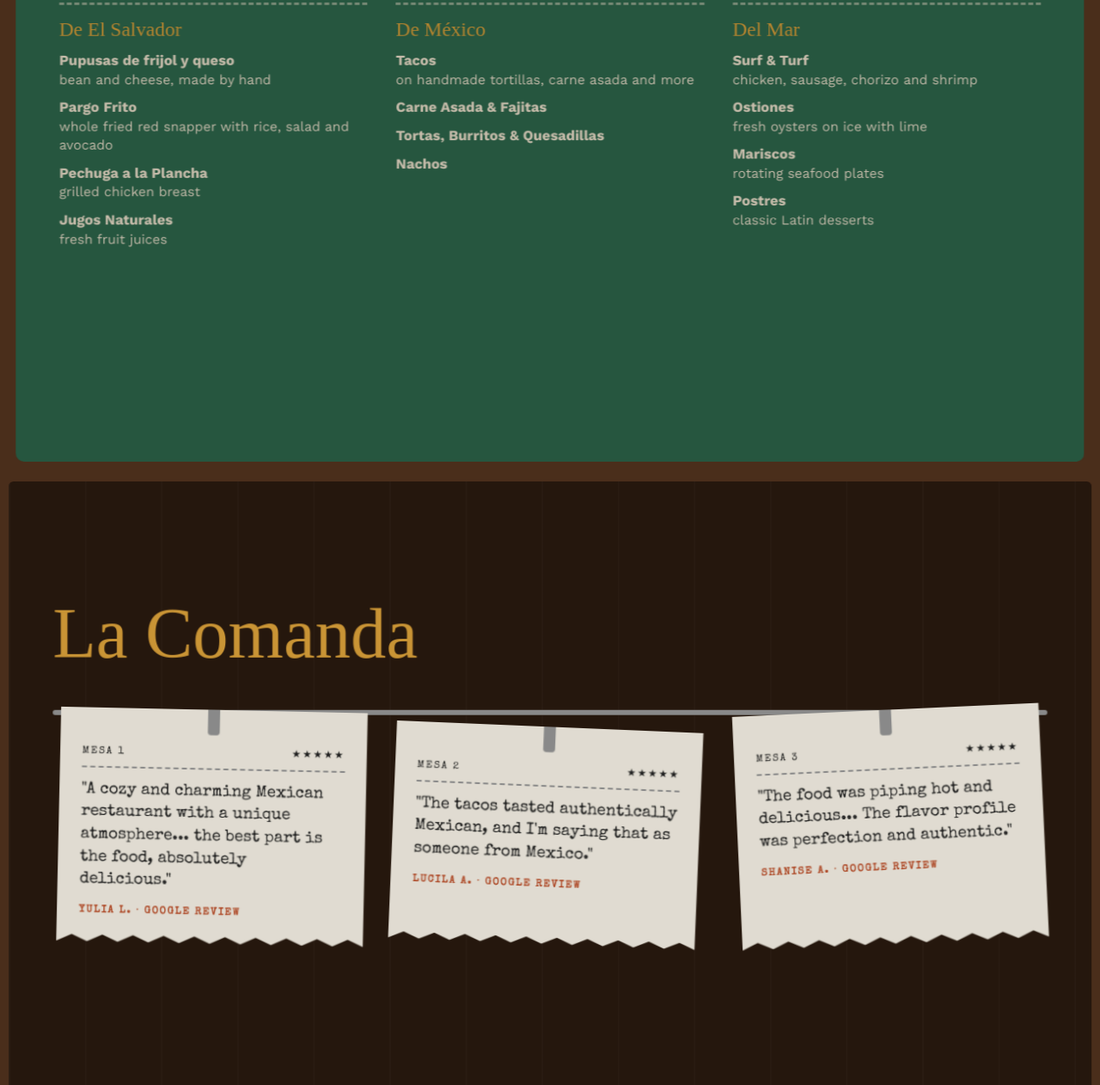
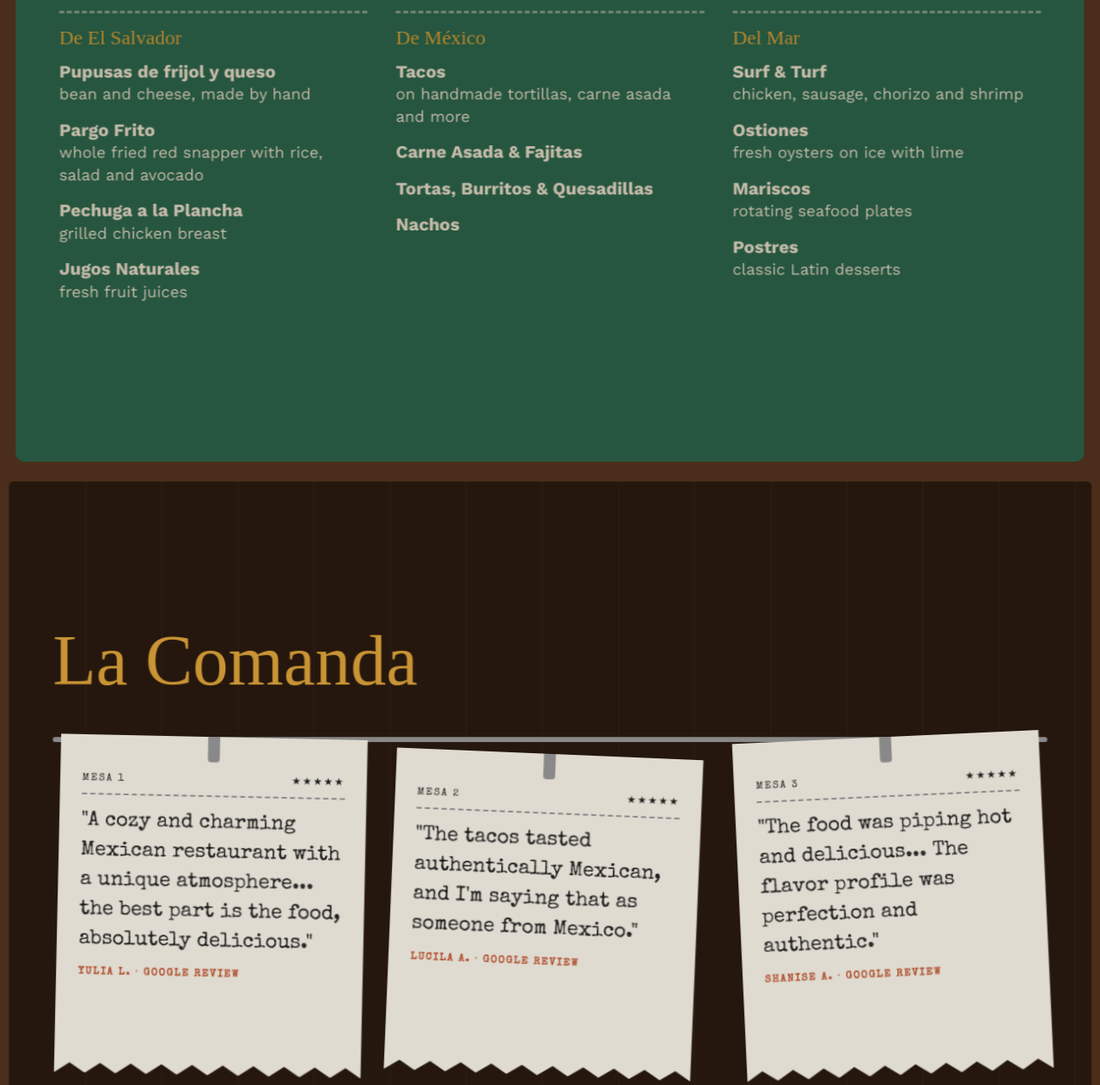
Before and after one commit to adripeeps-dotcom/sites, a plain HTML site: page el-establo/index.html in a window 1280 px wide. Shown: the part 2640-3902 px from the top of the page at 86% size. Drawn offline with nearby package versions, Linux system fonts and the light colour scheme; animation ran at ten frames a second; a web font is replaced by a local one.

Commit message:
Publish el-establo

```diff
--- a/el-establo/index.html
+++ b/el-establo/index.html
@@ -56,16 +56,16 @@ a{color:inherit;text-decoration:none}
 .p4{background:var(--cactus);padding:140px 52px 40px}
 .p4 .head{display:flex;justify-content:space-between;align-items:flex-end}
 .p4 h2{font-size:84px;color:var(--cream)}.p4 .head .P{font-size:24px;max-width:340px;text-align:right}
-.cols{display:grid;grid-template-columns:repeat(3,1fr);gap:34px;margin-top:30px}
+.cols{display:grid;grid-template-columns:repeat(3,1fr);gap:34px;margin-top:40px}
 .cols>div{border-top:3px dashed rgba(246,234,212,.5);padding-top:16px}
 .cols h4{font-family:'Rye';font-weight:400;font-size:24px;color:var(--gold);margin-bottom:12px}
-.cols p{font-size:16px;line-height:1.4;margin-bottom:10px}.cols p b{display:block;font-size:17px}
+.cols p{font-size:19px;line-height:1.4;margin-bottom:14px}.cols p b{display:block;font-size:21px}
 
-.p5{background:#2a1a0f;background-image:repeating-linear-gradient(90deg,rgba(255,255,255,.025) 0 2px,transparent 2px 90px);padding:140px 52px 60px}
+.p5{display:flex;flex-direction:column;justify-content:center;background:#2a1a0f;background-image:repeating-linear-gradient(90deg,rgba(255,255,255,.025) 0 2px,transparent 2px 90px);padding:140px 52px 60px}
 .p5 h2{font-size:84px;color:var(--gold)}
 .rail{position:relative;margin-top:50px;height:6px;background:#9a9a9a;border-radius:4px}
 .wall{display:grid;grid-template-columns:repeat(3,1fr);gap:34px;position:relative;top:-6px;padding:0 10px}
-.tick{background:#fbf6ea;color:#222;padding:44px 26px 28px;font-family:'Special Elite',monospace;font-size:19px;line-height:1.4;box-shadow:0 18px 30px rgba(0,0,0,.45);transform-origin:50% 0;animation:sway 5s ease-in-out infinite;clip-path:polygon(0 0,100% 0,100% 100%,95% 97%,90% 100%,85% 97%,80% 100%,75% 97%,70% 100%,65% 97%,60% 100%,55% 97%,50% 100%,45% 97%,40% 100%,35% 97%,30% 100%,25% 97%,20% 100%,15% 97%,10% 100%,5% 97%,0 100%);position:relative}
+.tick{background:#fbf6ea;color:#222;padding:44px 26px 28px;font-family:'Special Elite',monospace;font-size:24px;line-height:1.45;min-height:380px;box-shadow:0 18px 30px rgba(0,0,0,.45);transform-origin:50% 0;animation:sway 5s ease-in-out infinite;clip-path:polygon(0 0,100% 0,100% 100%,95% 97%,90% 100%,85% 97%,80% 100%,75% 97%,70% 100%,65% 97%,60% 100%,55% 97%,50% 100%,45% 97%,40% 100%,35% 97%,30% 100%,25% 97%,20% 100%,15% 97%,10% 100%,5% 97%,0 100%);position:relative}
 .tick::before{content:"";position:absolute;left:50%;top:-4px;width:14px;height:34px;background:#9a9a9a;border-radius:4px;transform:translateX(-50%)}
 .tick:nth-child(2){animation-delay:-1.5s;margin-top:20px}.tick:nth-child(3){animation-delay:-3s}
 .tick .hd{display:flex;justify-content:space-between;font-size:12px;letter-spacing:.15em;text-transform:uppercase;border-bottom:2px dashed #999;padding-bottom:8px;margin-bottom:14px}
@@ -82,6 +82,7 @@ footer{background:var(--ink);padding:36px 52px 110px;display:flex;justify-conten
 footer .R{font-size:44px;color:var(--terra)}
 
 @media (max-width:820px){
+ .tick{font-size:19px!important;min-height:0!important}
  .flags{height:44px}.top{top:56px;left:12px;right:12px}.top .badge{font-size:15px}.top a{padding:10px 14px;font-size:12px}
  .panel{position:relative;height:auto;min-height:0}
  .p1{min-height:100svh}.p1 .wrap{left:20px;right:20px;bottom:40px}.p1 h1{font-size:17vw}.p1 h2{font-size:26px}.p1 .stamp{width:120px;height:120px;right:16px;top:130px}.p1 .stamp .R{font-size:38px}.p1 .stamp .lab{font-size:9px}
@@ -103,7 +104,7 @@ footer .R{font-size:44px;color:var(--terra)}
 <div class="wrap"><h1 class="R split">El Establo</h1><h2 class="P">Handmade tortillas, made like home.</h2>
 <p>Pupusas, street tacos, carne asada and whole fried snapper, in a hand-built dining room that feels like a cozy Mexican home, right on Hypoluxo Road.</p></div></section>
 
-<section class="panel p2"><div class="l"><span class="lab">Lo que dicen</span><div class="R huge"><span class="cnt" data-to="138">0</span></div><h3 class="R">reviews, 4.4 stars</h3><p>"The tacos tasted authentically Mexican, and I'm saying that as someone from Mexico." Come for the tacos, stay for the carne asada and the oysters.</p></div>
+<section class="panel p2"><div class="l"><span class="lab">Lo que dicen</span><div class="R huge"><span class="cnt" data-to="138">138</span></div><h3 class="R">reviews, 4.4 stars</h3><p>"The tacos tasted authentically Mexican, and I'm saying that as someone from Mexico." Come for the tacos, stay for the carne asada and the oysters.</p></div>
 <div class="r"><img src="img/gm04.jpg" alt="Tacos on a talavera plate"><span class="tag">tacos on a talavera plate</span></div></section>
 
 <section class="panel p3"><div class="head"><h2 class="R">La Cocina</h2><span class="P">drag the plates &rarr;</span></div>
```
